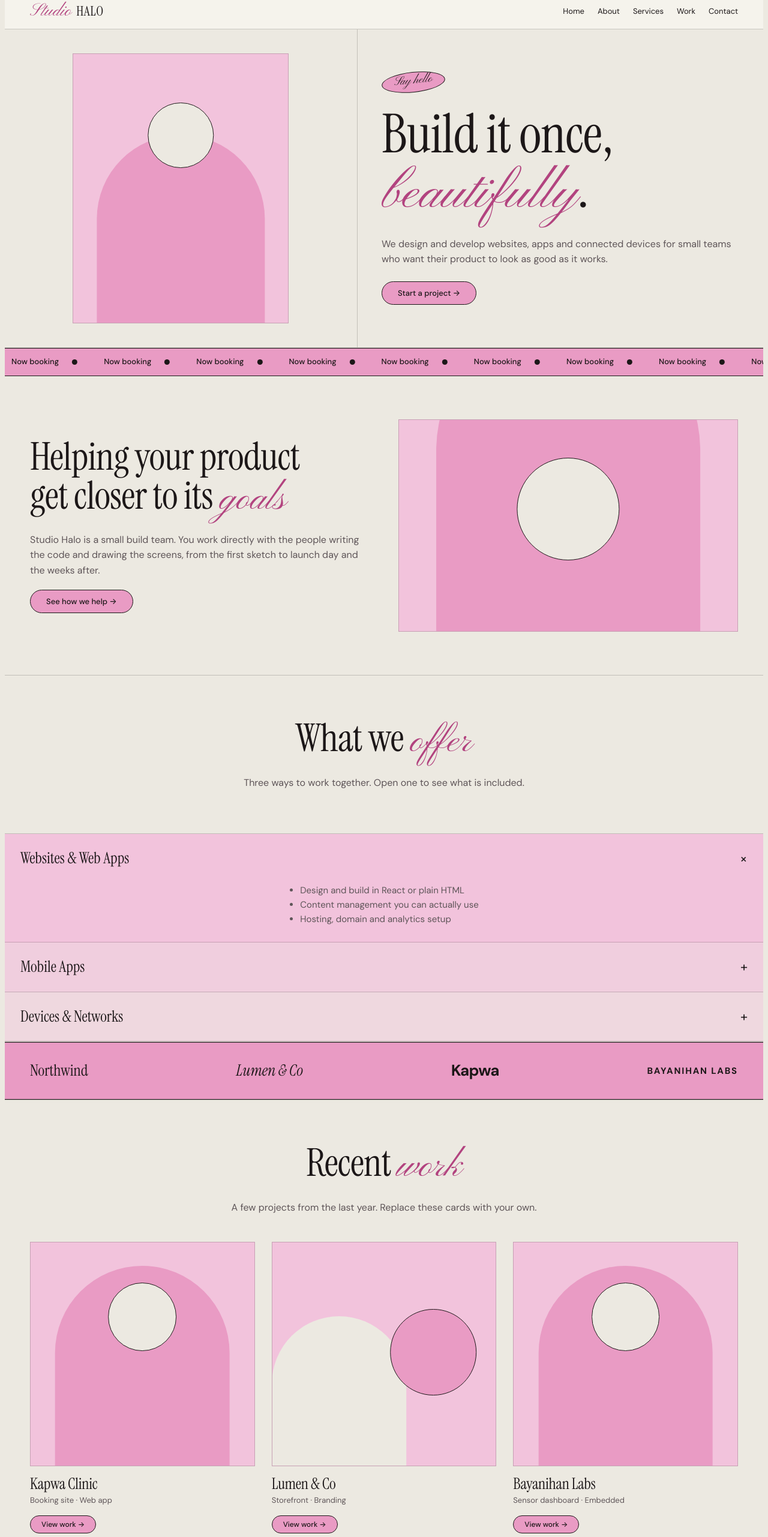
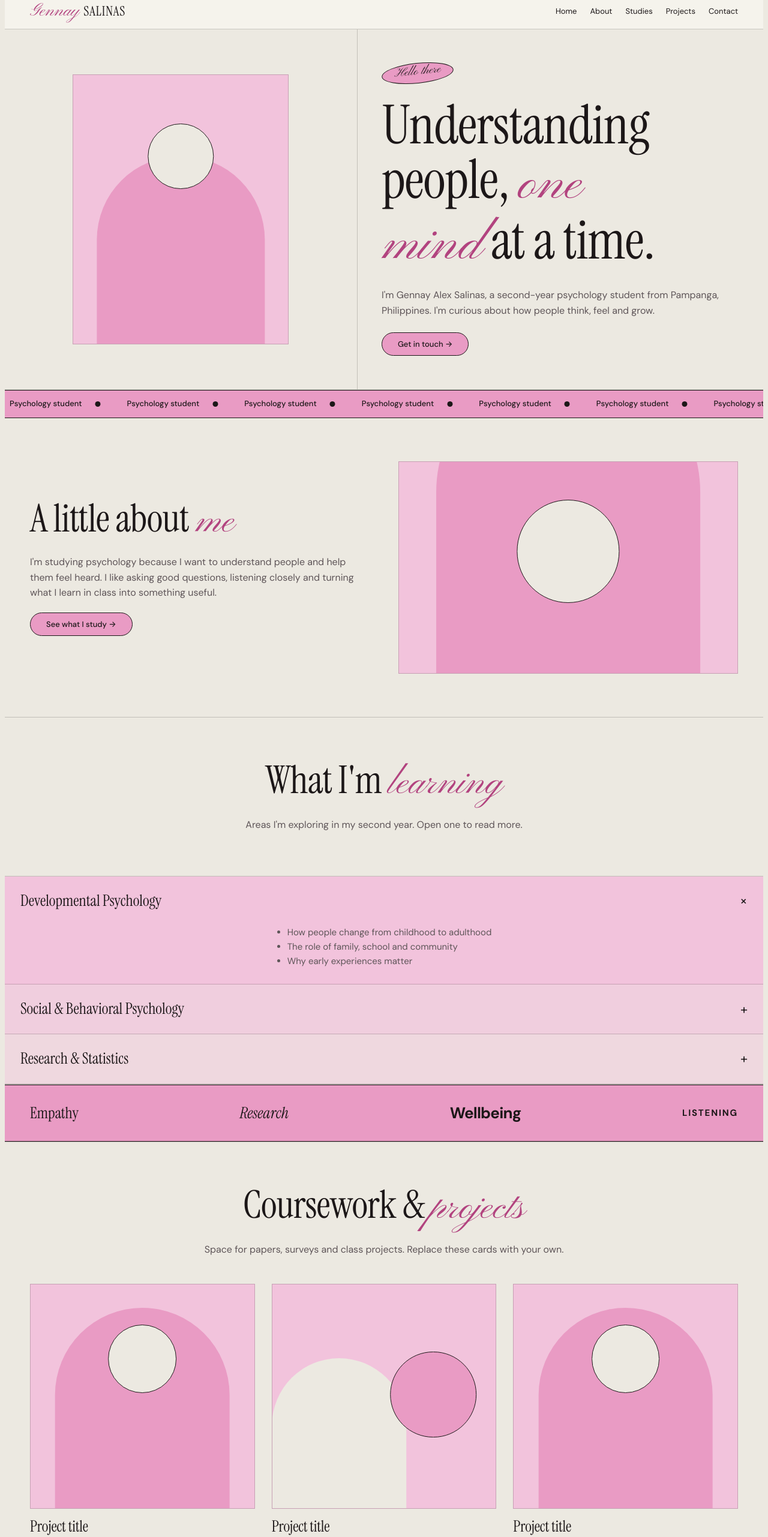
Before and after one commit to XianManabat/gennay, a plain HTML site: page index.html in a window 1280 px wide. Shown: the part 18-2580 px from the top of the page at 60% size. Drawn offline with Linux system fonts and the light colour scheme.

Commit message:
First edit

```diff
--- a/index.html
+++ b/index.html
@@ -3,7 +3,7 @@
 <head>
 <meta charset="utf-8">
 <meta name="viewport" content="width=device-width, initial-scale=1, viewport-fit=cover">
-<title>Studio Halo</title>
+<title>Gennay Salinas</title>
 <link rel="preconnect" href="https://fonts.googleapis.com">
 <link rel="preconnect" href="https://fonts.gstatic.com" crossorigin>
 <link rel="stylesheet" href="https://fonts.googleapis.com/css2?family=DM+Sans:wght@400;500;700&family=Instrument+Serif:ital@0;1&family=Pinyon+Script&display=swap">
@@ -177,7 +177,7 @@ footer a:hover { text-decoration: underline; }
   .work-grid { grid-template-columns: 1fr; }
   .pad { padding-block: 52px; }
   .phil .rows > h2, .phil .row { padding-left: 20px; padding-right: 20px; }
-  .stats b { font-size: 30px; }
+  .stats b { font-size: 22px; }
   .two { grid-template-columns: 1fr; }
 }
 @media (prefers-reduced-motion: reduce) { .track { animation: none; } .btn { transition: none; } }
@@ -187,12 +187,12 @@ footer a:hover { text-decoration: underline; }
 <body>
 <nav class="wrap">
   <div class="inner">
-    <a class="logo" href="#top"><span class="script">Studio</span> <b>Halo</b></a>
+    <a class="logo" href="#top"><span class="script">Gennay</span> <b>Salinas</b></a>
     <ul>
       <li><a href="#top">Home</a></li>
       <li><a href="#about">About</a></li>
-      <li><a href="#services">Services</a></li>
-      <li><a href="#work">Work</a></li>
+      <li><a href="#studies">Studies</a></li>
+      <li><a href="#projects">Projects</a></li>
       <li><a href="#contact">Contact</a></li>
     </ul>
   </div>
@@ -200,83 +200,81 @@ footer a:hover { text-decoration: underline; }
 
 <main id="top">
   <section class="hero">
-    <div class="art"><div class="ph" role="img" aria-label="Placeholder portrait, swap in your own photo"></div></div>
+    <div class="art"><div class="ph" role="img" aria-label="Placeholder portrait. Replace with Gennay's photo."></div></div>
     <div class="copy" style="padding-right:max(20px, env(safe-area-inset-right, 0px))">
-      <span class="tag">Say hello</span>
-      <h1>Build it once, <em>beautifully</em>.</h1>
-      <p>We design and develop websites, apps and connected devices for small teams who want their product to look as good as it works.</p>
-      <a class="btn" href="#contact">Start a project →</a>
+      <span class="tag">Hello there</span>
+      <h1>Understanding people, <em>one mind</em> at a time.</h1>
+      <p>I'm Gennay Alex Salinas, a second-year psychology student from Pampanga, Philippines. I'm curious about how people think, feel and grow.</p>
+      <a class="btn" href="#contact">Get in touch →</a>
     </div>
   </section>
 
   <div class="band" aria-hidden="true">
-    <div class="track">
-      <span>Now booking</span><span>Now booking</span><span>Now booking</span><span>Now booking</span><span>Now booking</span><span>Now booking</span><span>Now booking</span><span>Now booking</span><span>Now booking</span><span>Now booking</span><span>Now booking</span><span>Now booking</span>
-    </div>
+    <div class="track"><span>Psychology student</span><span>Psychology student</span><span>Psychology student</span><span>Psychology student</span><span>Psychology student</span><span>Psychology student</span><span>Psychology student</span><span>Psychology student</span><span>Psychology student</span><span>Psychology student</span><span>Psychology student</span><span>Psychology student</span></div>
   </div>
 
   <section id="about">
     <div class="wrap"><div class="inner pad split">
       <div class="stack">
-        <h2 class="big">Helping your product get closer to its <em>goals</em></h2>
-        <p>Studio Halo is a small build team. You work directly with the people writing the code and drawing the screens, from the first sketch to launch day and the weeks after.</p>
-        <a class="btn" href="#services">See how we help →</a>
+        <h2 class="big">A little about <em>me</em></h2>
+        <p>I'm studying psychology because I want to understand people and help them feel heard. I like asking good questions, listening closely and turning what I learn in class into something useful.</p>
+        <a class="btn" href="#studies">See what I study →</a>
       </div>
-      <div class="ph wide" role="img" aria-label="Placeholder image"></div>
+      <div class="ph wide" role="img" aria-label="Placeholder image. Replace with your own photo."></div>
     </div></div>
   </section>
 
-  <section id="services">
+  <section id="studies">
     <div class="wrap"><div class="inner pad center">
-      <h2 class="big">What we <em>offer</em></h2>
-      <p>Three ways to work together. Open one to see what is included.</p>
+      <h2 class="big">What I'm <em>learning</em></h2>
+      <p>Areas I'm exploring in my second year. Open one to read more.</p>
     </div></div>
     <div class="acc">
       <details open>
-        <summary>Websites &amp; Web Apps</summary>
-        <div class="body wrap"><div class="inner"><ul><li>Design and build in React or plain HTML</li><li>Content management you can actually use</li><li>Hosting, domain and analytics setup</li></ul></div></div>
+        <summary>Developmental Psychology</summary>
+        <div class="body wrap"><div class="inner"><ul><li>How people change from childhood to adulthood</li><li>The role of family, school and community</li><li>Why early experiences matter</li></ul></div></div>
       </details>
       <details>
-        <summary>Mobile Apps</summary>
-        <div class="body wrap"><div class="inner"><ul><li>React Native apps for iOS and Android</li><li>Backend, login and push notifications</li><li>Store submission and updates</li></ul></div></div>
+        <summary>Social &amp; Behavioral Psychology</summary>
+        <div class="body wrap"><div class="inner"><ul><li>How groups and culture shape behavior</li><li>Communication, empathy and relationships</li><li>Everyday decision making</li></ul></div></div>
       </details>
       <details>
-        <summary>Devices &amp; Networks</summary>
-        <div class="body wrap"><div class="inner"><ul><li>ESP32 and Arduino prototypes with dashboards</li><li>MikroTik network setup and monitoring</li><li>Documentation your team can maintain</li></ul></div></div>
+        <summary>Research &amp; Statistics</summary>
+        <div class="body wrap"><div class="inner"><ul><li>Designing small studies and surveys</li><li>Reading and questioning data</li><li>Writing clear reports</li></ul></div></div>
       </details>
     </div>
   </section>
 
-  <section class="names" aria-label="Selected clients">
-    <div class="band" style="border-block-width:0 0 0 0">
-      <div class="wrap"><div class="inner"><span>Northwind</span><span>Lumen &amp; Co</span><span>Kapwa</span><span>Bayanihan Labs</span></div></div>
+  <section class="names" aria-label="Interests">
+    <div class="band">
+      <div class="wrap"><div class="inner"><span>Empathy</span><span>Research</span><span>Wellbeing</span><span>Listening</span></div></div>
     </div>
   </section>
 
-  <section id="work" class="work">
+  <section id="projects" class="work">
     <div class="wrap"><div class="inner pad">
       <div class="center">
-        <h2 class="big">Recent <em>work</em></h2>
-        <p>A few projects from the last year. Replace these cards with your own.</p>
+        <h2 class="big">Coursework &amp; <em>projects</em></h2>
+        <p>Space for papers, surveys and class projects. Replace these cards with your own.</p>
       </div>
       <div class="work-grid">
         <article>
           <div class="ph sq" role="img" aria-label="Placeholder project image"></div>
-          <h3>Kapwa Clinic</h3>
-          <small>Booking site · Web app</small>
-          <a class="btn" href="#contact">View work →</a>
+          <h3>Project title</h3>
+          <small>Course name · 2026</small>
+          <a class="btn" href="#contact">Details soon →</a>
         </article>
         <article>
           <div class="ph sq alt" role="img" aria-label="Placeholder project image"></div>
-          <h3>Lumen &amp; Co</h3>
-          <small>Storefront · Branding</small>
-          <a class="btn" href="#contact">View work →</a>
+          <h3>Project title</h3>
+          <small>Course name · 2026</small>
+          <a class="btn" href="#contact">Details soon →</a>
         </article>
         <article>
           <div class="ph sq" role="img" aria-label="Placeholder project image"></div>
-          <h3>Bayanihan Labs</h3>
-          <small>Sensor dashboard · Embedded</small>
-          <a class="btn" href="#contact">View work →</a>
+          <h3>Project title</h3>
+          <small>Course name · 2026</small>
+          <a class="btn" href="#contact">Details soon →</a>
         </article>
       </div>
     </div></div>
@@ -284,43 +282,31 @@ footer a:hover { text-decoration: underline; }
 
   <section class="phil">
     <div class="rows">
-      <h2>Our <em>philosophy</em></h2>
-      <div class="row"><h3>Dedicated to <em>success</em></h3><p>We measure a project by whether it keeps working after we hand it over.</p></div>
-      <div class="row"><h3>Your product comes <em>first</em></h3><p>No templates pushed on you. We start from what your users need.</p></div>
-      <div class="row"><h3>People over <em>profits</em></h3><p>Clear quotes, honest timelines, and a direct line to the team.</p></div>
+      <h2>What I <em>value</em></h2>
+      <div class="row"><h3>Listening <em>first</em></h3><p>People open up when they feel heard, so I start there.</p></div>
+      <div class="row"><h3>Staying <em>curious</em></h3><p>Every person and every study has something new to teach me.</p></div>
+      <div class="row"><h3>Leading with <em>kindness</em></h3><p>Understanding someone begins with respect for their story.</p></div>
     </div>
-    <div class="art"><div class="ph alt" role="img" aria-label="Placeholder team image"></div></div>
+    <div class="art"><div class="ph alt" role="img" aria-label="Placeholder image"></div></div>
   </section>
 
   <section>
     <div class="wrap"><div class="inner pad center">
-      <h2 class="big">Let's break it <em>down</em></h2>
-      <p>A quick look at what we have shipped so far. Edit the numbers to match yours.</p>
+      <h2 class="big">Quick <em>facts</em></h2>
       <div class="stats">
-        <div><b>40+</b><span>Projects shipped</span></div>
-        <div><b>25</b><span>Happy clients</span></div>
-        <div><b>3</b><span>Years in business</span></div>
+        <div><b>2nd year</b><span>Year level</span></div>
+        <div><b>Psychology</b><span>Program</span></div>
+        <div><b>Pampanga</b><span>Home province</span></div>
       </div>
-    </div></div>
-  </section>
-
-  <section class="testi">
-    <div class="ribbon" aria-hidden="true"><div class="track">
-      <span>Testimonials</span><span>Testimonials</span><span>Testimonials</span><span>Testimonials</span><span>Testimonials</span><span>Testimonials</span><span>Testimonials</span><span>Testimonials</span><span>Testimonials</span><span>Testimonials</span><span>Testimonials</span><span>Testimonials</span>
-    </div></div>
-    <div class="wrap" style="padding-bottom:72px"><div class="quote">
-      <div class="avatar" aria-hidden="true"></div>
-      <blockquote>“They shipped in half the time I expected and the site feels exactly like our brand.”</blockquote>
-      <p>Sample client · Owner, Kapwa Clinic</p>
     </div></div>
   </section>
 
   <section id="contact">
     <div class="wrap"><div class="inner pad contact">
       <div class="left">
-        <span class="tag">Ready for this?</span>
+        <span class="tag">Say hi</span>
         <h2 class="big">Get in touch</h2>
-        <p>Tell us what you are building and when you need it. We reply within two working days.</p>
+        <p>Have a question, a study idea or just want to chat? Send me a message.</p>
       </div>
       <form id="contact-form" novalidate>
         <label for="name">Name<input id="name" name="name" autocomplete="name" required></label>
@@ -335,8 +321,8 @@ footer a:hover { text-decoration: underline; }
 
 <footer class="wrap">
   <div class="inner">
-    <a href="#top">Home</a><a href="#about">About</a><a href="#services">Services</a><a href="#work">Work</a><a href="#contact">Contact</a>
-    <span>© 2026 Studio Halo</span>
+    <a href="#top">Home</a><a href="#about">About</a><a href="#studies">Studies</a><a href="#projects">Projects</a><a href="#contact">Contact</a>
+    <span>© 2026 Gennay Alex Salinas</span>
   </div>
 </footer>
 
```
